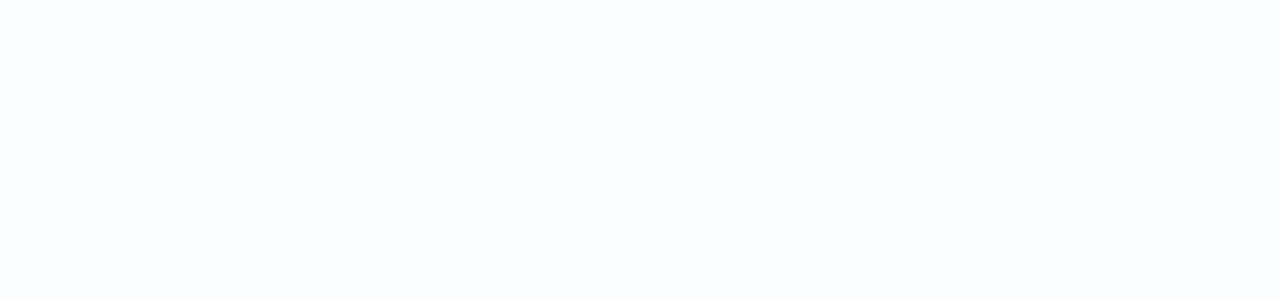
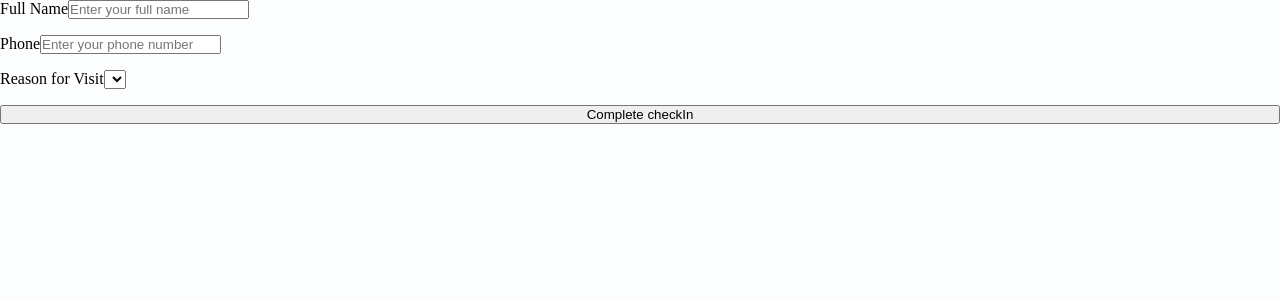
Before and after one commit to The-Nexus-Capstone/Nexus-Carequeue, a React app in the folder frontend/: page /patient/checkin/form in a window 1280 px wide. Before the commit this address had no page. Shown: the top 300 px of the page. Built offline with nearby package versions, Linux system fonts and the light colour scheme; the HTML template or start-up script is replaced by a standard one.

Commit message:
Work on checkIn route

```diff
--- a/frontend/src/App.jsx
+++ b/frontend/src/App.jsx
@@ -2,6 +2,8 @@
 import Landing from "./Pages/Landing";
 import StaffLogin from "./features/Stuff/Pages/ Login";
 import CheckIn from "./features/Patients/Pages/CheckIn"; // Added her route back
+import CheckInForm from "./features/Patients/Components/CheckInForm";
+
 import "./Shared/Styles/Global.css";
 
 function App() {
@@ -11,6 +13,7 @@
         <Route path="/" element={<Landing />} />
         <Route path="/staff-login" element={<StaffLogin />} />
         <Route path="/patient/checkin" element={<CheckIn />} />
+        <Route path="/patient/checkin/form" element={<CheckInForm />} />
       </Routes>
     </BrowserRouter>
   );
--- a/frontend/src/features/Patients/Components/CheckInForm.jsx
+++ b/frontend/src/features/Patients/Components/CheckInForm.jsx
@@ -1,22 +1,34 @@
 // Patients/components/CheckInForm.jsx
 import React from 'react';
-import Input from '../../Shared/Components/Input';
-import Select from '../../Shared/Components/Select';
+import Input from '../../../Shared/Components/Input';
+import Select from '../../../Shared/Components/Select';
 
 function CheckInForm() {
+
+  const handleSubmit = (e) => {
+    e.preventDefault();
+    console.log("Form submitted");
+    // later we will navigate to next step here
+  };
+
   return (
-    <form className="checkin-form" style={{ display: 'flex', flexDirection: 'column', gap: '1rem' }}>
-      {/* Full Name input */}
+    <form
+      onSubmit={handleSubmit}
+      className="checkin-form"
+      style={{ display: 'flex', flexDirection: 'column', gap: '1rem' }}
+    >
       <Input label="Full Name" placeholder="Enter your full name" />
-
-      {/* Phone input */}
       <Input label="Phone" placeholder="Enter your phone number" />
 
-      {/* Reason for visit dropdown */}
       <Select
         label="Reason for Visit"
         options={['Consultation', 'Follow-up', 'Vaccination']}
       />
+
+      {/* BUTTON */}
+      <button type="submit">
+        Complete checkIn
+      </button>
     </form>
   );
 }
--- a/frontend/src/features/Patients/Pages/CheckIn.jsx
+++ b/frontend/src/features/Patients/Pages/CheckIn.jsx
@@ -1,5 +1,7 @@
 // Patients/pages/CheckIn.jsx
 import React from 'react';
+import { useNavigate } from "react-router-dom";
+
 // Shared components
 import BackButton from "../../../Shared/Components/BackButton";
 import Button from "../../../Shared/Components/Button";
@@ -9,6 +11,7 @@
 
 
 function CheckIn() {
+   const navigate = useNavigate();
   return (
     <div className="checkin-page">
       {/* Back button to go to previous page */}
@@ -23,7 +26,10 @@
       <QueueStatusCard /> {/* Shows clinic status and wait info */}
 
       {/* Button to join queue */}
-      <Button>Check-In</Button>
+    <Button onClick={() => navigate("/patient/checkin/form")}>
+  Check-In
+</Button>
+
     </div>
   );
 }
--- a/frontend/src/features/Patients/Pages/QueueStatus.jsx
+++ b/frontend/src/features/Patients/Pages/QueueStatus.jsx
@@ -1,3 +1,4 @@
+
 // Patients/pages/QueueStatus.jsx
 import React from 'react';
 // Shared components
```
